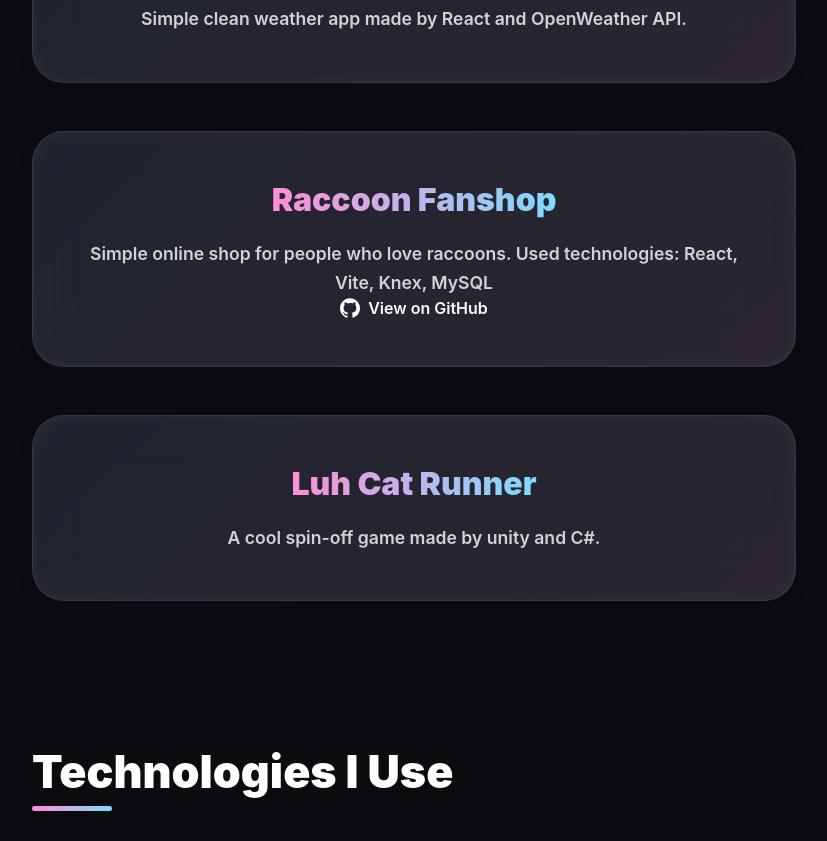
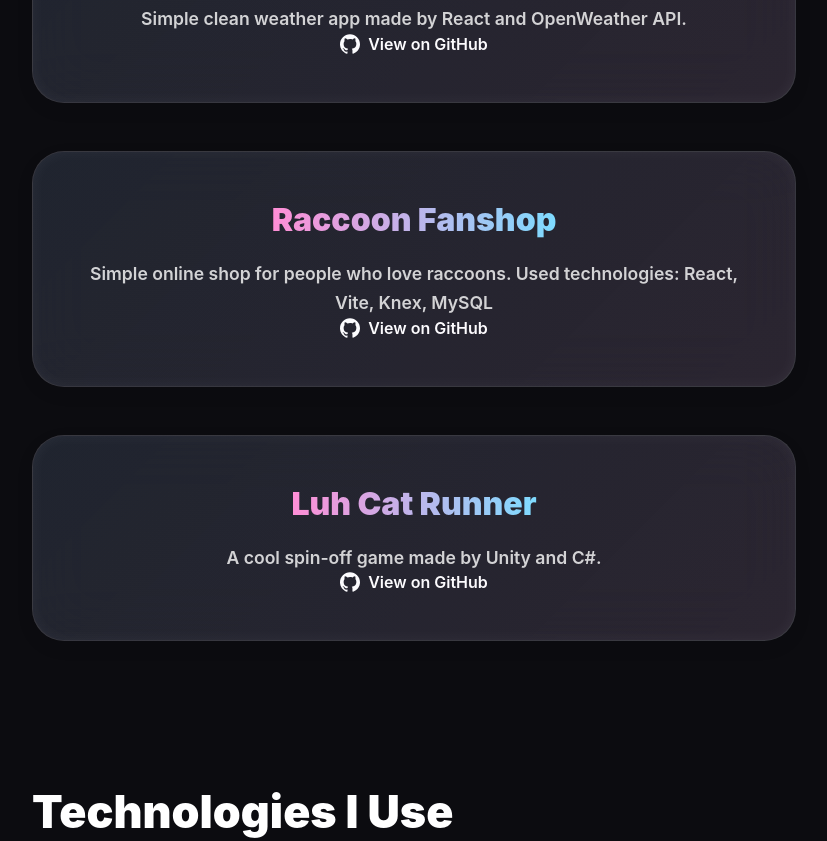
Before and after one commit to TwizzyNoel/2026Portfolio, a React (Vite) app: page / in a window 1280 px wide. Shown: the part 1180-2021 px from the top of the page, without its empty margins (356-1183 px from the left). Built offline with nearby package versions, Linux system fonts and the light colour scheme.

Commit message:
git hubs to projects

```diff
--- a/src/App.jsx
+++ b/src/App.jsx
@@ -45,25 +45,18 @@ function App() {
 
         {/* PROJECTS */}
         <Section id="projects" title="Projects">
+          {/* Weather App */}
           <div className="card">
             <h3>Weather App</h3>
             <p>
               Simple clean weather app made by React and OpenWeather API.
             </p>
-          </div>
-
-          <div className="card">
-  <h3>Raccoon Fanshop</h3>
-  <p>
-    Simple online shop for people who love raccoons. Used technologies: React, Vite, Knex, MySQL
-  </p>
             <a
-    href="https://github.com/TwizzyNoel"
+              href="https://github.com/TwizzyNoel/weather-app"
               target="_blank"
               rel="noopener noreferrer"
               className="github-link"
             >
-    {/* GitHub icon (SVG) */}
               <svg viewBox="0 0 24 24" xmlns="http://www.w3.org/2000/svg">
                 <path d="M12 0.297c-6.63 0-12 5.373-12 12 0 5.303
                 3.438 9.8 8.205 11.385.6.113.82-.258.82-.577
@@ -82,14 +75,67 @@ function App() {
             </a>
           </div>
 
+          {/* Raccoon Fanshop */}
+          <div className="card">
+            <h3>Raccoon Fanshop</h3>
+            <p>
+              Simple online shop for people who love raccoons. Used technologies: React, Vite, Knex, MySQL
+            </p>
+            <a
+              href="https://github.com/TwizzyNoel/raccoon-fanshop"
+              target="_blank"
+              rel="noopener noreferrer"
+              className="github-link"
+            >
+              <svg viewBox="0 0 24 24" xmlns="http://www.w3.org/2000/svg">
+                <path d="M12 0.297c-6.63 0-12 5.373-12 12 0 5.303
+                3.438 9.8 8.205 11.385.6.113.82-.258.82-.577
+                0-.285-.01-1.04-.015-2.04-3.338.724-4.042-1.61-4.042-1.61
+                -.546-1.385-1.333-1.754-1.333-1.754-1.09-.744.084-.729.084-.729
+                1.205.084 1.84 1.236 1.84 1.236 1.07 1.835 2.807 1.305 3.492.998
+                .108-.776.418-1.305.762-1.605-2.665-.3-5.466-1.332-5.466-5.93
+                0-1.31.465-2.38 1.235-3.22-.135-.303-.54-1.523.105-3.176
+                0 0 1.005-.322 3.3 1.23a11.5 11.5 0 0 1 3-.405c1.02.005 2.045.138 3 .405
+                2.28-1.552 3.285-1.23 3.285-1.23 .645 1.653.24 2.873.12 3.176
+                .765.84 1.23 1.91 1.23 3.22 0 4.61-2.805 5.625-5.475 5.922
+                .429.37.81 1.096.81 2.21 0 1.595-.015 2.88-.015 3.27
+                0 .315.21.694.825.577C20.565 22.092 24 17.592 24 12.297c0-6.627-5.373-12-12-12"/>
+              </svg>
+              View on GitHub
+            </a>
+          </div>
 
+          {/* Luh Cat Runner */}
           <div className="card">
             <h3>Luh Cat Runner</h3>
             <p>
-              A cool spin-off game made by unity and C#.
+              A cool spin-off game made by Unity and C#.
             </p>
+            <a
+              href="https://github.com/TwizzyNoel/luh-cat-runner"
+              target="_blank"
+              rel="noopener noreferrer"
+              className="github-link"
+            >
+              <svg viewBox="0 0 24 24" xmlns="http://www.w3.org/2000/svg">
+                <path d="M12 0.297c-6.63 0-12 5.373-12 12 0 5.303
+                3.438 9.8 8.205 11.385.6.113.82-.258.82-.577
+                0-.285-.01-1.04-.015-2.04-3.338.724-4.042-1.61-4.042-1.61
+                -.546-1.385-1.333-1.754-1.333-1.754-1.09-.744.084-.729.084-.729
+                1.205.084 1.84 1.236 1.84 1.236 1.07 1.835 2.807 1.305 3.492.998
+                .108-.776.418-1.305.762-1.605-2.665-.3-5.466-1.332-5.466-5.93
+                0-1.31.465-2.38 1.235-3.22-.135-.303-.54-1.523.105-3.176
+                0 0 1.005-.322 3.3 1.23a11.5 11.5 0 0 1 3-.405c1.02.005 2.045.138 3 .405
+                2.28-1.552 3.285-1.23 3.285-1.23 .645 1.653.24 2.873.12 3.176
+                .765.84 1.23 1.91 1.23 3.22 0 4.61-2.805 5.625-5.475 5.922
+                .429.37.81 1.096.81 2.21 0 1.595-.015 2.88-.015 3.27
+                0 .315.21.694.825.577C20.565 22.092 24 17.592 24 12.297c0-6.627-5.373-12-12-12"/>
+              </svg>
+              View on GitHub
+            </a>
           </div>
         </Section>
+
 
 {/* TECHNOLOGIES */}
 <Section id="technologies" title="Technologies I Use">
```
Lines whose indentation alone changed are shown as unchanged.
